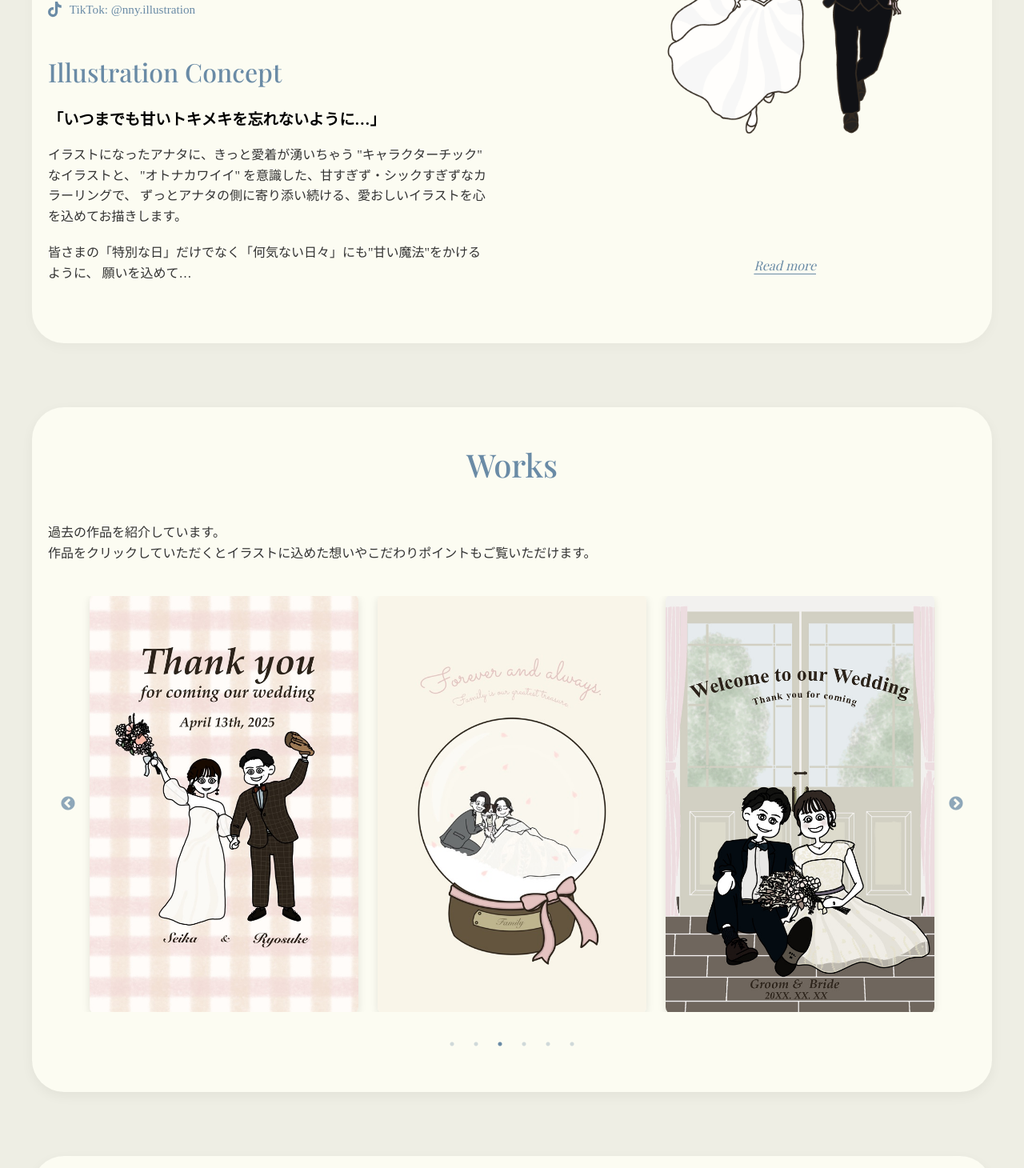
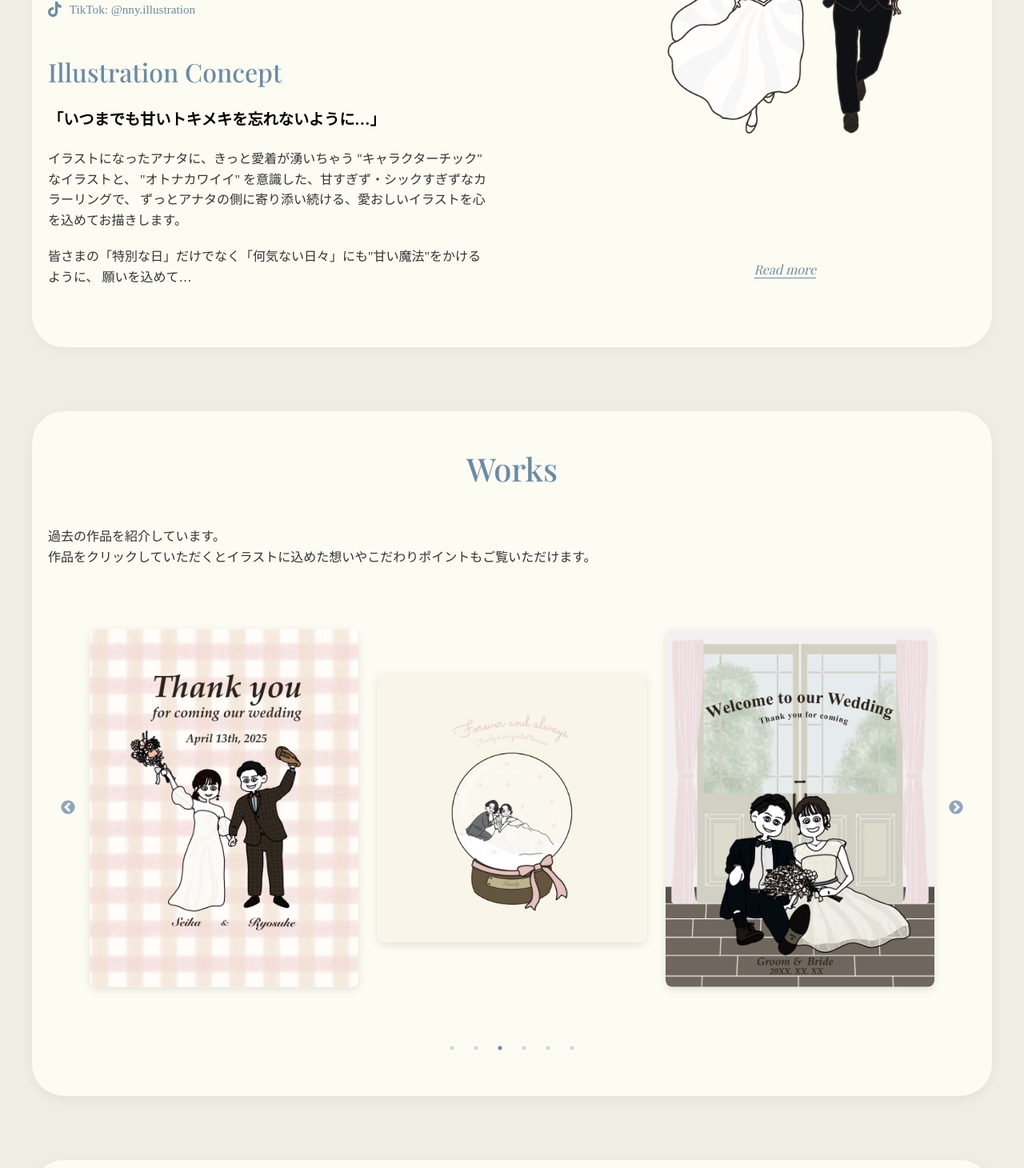
Before and after one commit to Kyle-1106/nnyHp, a React (Create React App) app: page / in a window 1280 px wide. Shown: the part 1046-2506 px from the top of the page at 80% size. Built offline with nearby package versions, Linux system fonts and the light colour scheme; a web font is replaced by a local one.

Commit message:
レイアウト修正適用

```diff
--- a/index.html
+++ b/index.html
@@ -9,5 +9,8 @@
   <body>
     <div id="root"></div>
     <script type="module" src="/src/index.jsx"></script>
+    <!-- Cloudflare Web Analytics -->
+    <script defer src='https://static.cloudflareinsights.com/beacon.min.js' data-cf-beacon='{"token": "30368bda507641fabda6f48c19b3f5c6"}'></script>
+    <!-- End Cloudflare Web Analytics -->
   </body>
 </html>
--- a/public/index.html
+++ b/public/index.html
@@ -7,11 +7,11 @@
     <meta name="theme-color" content="#000000" />
     <meta
       name="description"
-      content="nny.illstration - イラストレーターnayuのポートフォリオサイト"
+      content="nny.illustration - イラストレーターnayuのポートフォリオサイト"
     />
     <link rel="apple-touch-icon" href="%PUBLIC_URL%/logo192.png" />
     <link rel="manifest" href="%PUBLIC_URL%/manifest.json" />
-    <title>nny.illstration - イラストレーターnayuのポートフォリオ</title>
+    <title>nny.illustration - イラストレーターnayuのポートフォリオ</title>
     <link rel="preconnect" href="https://fonts.googleapis.com">
     <link rel="preconnect" href="https://fonts.gstatic.com" crossorigin>
     <link href="https://fonts.googleapis.com/css2?family=Noto+Serif+JP:wght@300;400;500;600;700&family=Playfair+Display:ital,wght@0,400;0,500;0,600;1,400&display=swap" rel="stylesheet">
--- a/src/components/Home.css
+++ b/src/components/Home.css
@@ -286,26 +286,33 @@
   position: relative;
   padding: 0 40px;
   margin-bottom: 30px;
+  width: 100%;
+  max-width: 1200px;
+  margin-left: auto;
+  margin-right: auto;
 }
 
 .works-carousel .carousel-item {
   cursor: pointer;
   transition: transform 0.3s ease, box-shadow 0.3s ease;
-  height: 300px;
   border-radius: 10px;
   overflow: hidden;
   height: 500px;
+  width: auto;
+  display: flex !important;
+  justify-content: center;
+  align-items: center;
 }
 
 .works-carousel .carousel-item:hover {
   transform: translateY(-5px);
-  box-shadow: 0 10px 20px rgba(0, 0, 0, 0.1);
 }
 
 .works-carousel .carousel-item img {
-  width: 100%;
-  height: 100%;
-  object-fit: cover;
+  max-width: 100%;
+  height: auto;
+  max-height: 100%;
+  object-fit: contain;
   border-radius: 8px;
   transition: opacity 0.3s ease;
 }
@@ -323,17 +330,18 @@
   border-radius: 10px;
   overflow: hidden;
   height: 500px;
+
   width: 400px;
 }
 
 .voice-carousel .carousel-item:hover {
   transform: translateY(-5px);
-  box-shadow: 0 10px 20px rgba(0, 0, 0, 0.1);
 }
 
 .voice-carousel .carousel-item img {
   width: 100%;
-  height: 100%;
+  height: auto;
+  max-height: 100%;
   object-fit: cover; /* アスペクト比を保ちながら領域を埋める */
   border-radius: 8px;
   transition: opacity 0.3s ease;
--- a/src/components/Home.tsx
+++ b/src/components/Home.tsx
@@ -315,7 +315,7 @@ const Home: React.FC = () => {
     {
       image: illust3,
       title: "おふたりの趣味やお気に入りのアイテムを取り入れて...",
-      description: "• フーケは前撮りで実際に持っていた物そっくりに\n\n• おふたりが野球ファンとの事で、新郎さまの左手にはグロープを\n\n• 結婚式の日取りに合わせた春らしさとフーケの色味\n\nに合わせた、オレンジとピンクの淡いチェック柄",
+      description: "• フーケは前撮りで実際に持っていた物そっくりに\n\n• おふたりが野球ファンという事で、新郎さまの左手にはグローブを\n\n• 結婚式の日取りに合わせた春らしさとフーケの色味\n\nに合わせた、オレンジとピンクの淡いチェック柄",
     },
     {
       image: illust4,
@@ -360,7 +360,7 @@ const Home: React.FC = () => {
       category: "Cさま",
       title: "ウェルカムボード&サンキューシール",
       annotation: "<お客様の声>(抜粋)",
-      description: "丁寧に対応してくださって感謝でいっぱいです！\n息子も入れたイラストを描いていただくのが夢だったので、\nこういった形で描いていただけて本当に嬉しいです！\n\n無事結婚式終びました！\nサンキューシールとウェルカムボードに使わせていただきました！\n友達だけじゃなくてプランナーさんにまで\n「この絵誰ですね！似顔絵？可愛い！」って言って貰えました！\n\nなゆさんの絵可愛すぎて本当に書いていただけて嬉しかったです！",
+      description: "丁寧に対応してくださって感謝でいっぱいです！\n息子も入れたイラストを描いていただくのが夢だったので、\nこういった形で描いていただけて本当に嬉しいです！\n\n無事結婚式終わりました！\nサンキューシールとウェルカムボードに使わせていただきました！\n友達だけじゃなくてプランナーさんにまで\n「この絵誰ですね！似顔絵？可愛い！」って言って貰えました！\n\nなゆさんの絵可愛すぎて本当に描いていただけて嬉しかったです！",
       images: [voice6, voice7],
     },
     {
@@ -369,7 +369,7 @@ const Home: React.FC = () => {
       category: "Dさま",
       title: "ウェルカムボード",
       annotation: "<お客様の声>(抜粋)",
-      description: "ありがとうございます！\n旦那と2人で絶賛してます！！\n写真と比較してそのまますごすごいです顔は可愛くしてもらって感謝です",
+      description: "ありがとうございます！\n旦那と2人で絶賛してます！！\n写真と比較してそのままですごいです顔は可愛くしてもらって感謝です",
       images: [voice8],
     }
   ];
@@ -431,16 +431,13 @@ const Home: React.FC = () => {
             <h3 className="concept-title">Illustration Concept</h3>
             <p className="concept-subtitle">
             「いつまでも甘いトキメキを忘れないように…」</p>
-            <p>
+            <p className="concept-text">
 イラストになったアナタに、きっと愛着が湧いちゃう "キャラクターチック" なイラストと、
 "オトナカワイイ" を意識した、甘すぎず・シックすぎずなカラーリングで、
 ずっとアナタの側に寄り添い続ける、愛おしいイラストを心を込めてお描きします。
-<br />
-<p className="concept-text">皆さまの「特別な日」だけでなく「何気ない日々」にも"甘い魔法"をかけるように、
+            </p>
+            <p className="concept-text">皆さまの「特別な日」だけでなく「何気ない日々」にも"甘い魔法"をかけるように、
 願いを込めて…</p>
-
-
-            </p>
             <Link to="/about" className="read-more">Read more</Link>
           </div>
           <div className="about-image">
```
